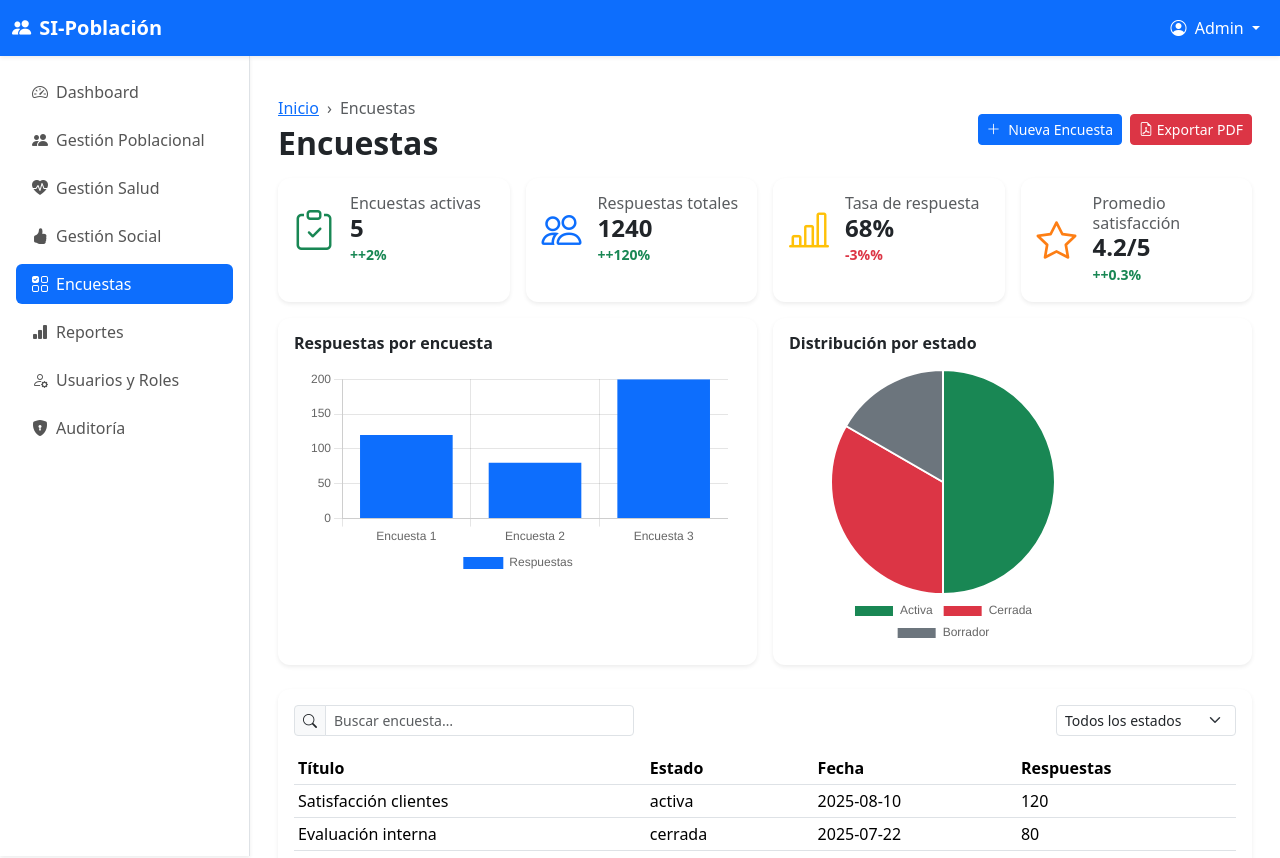
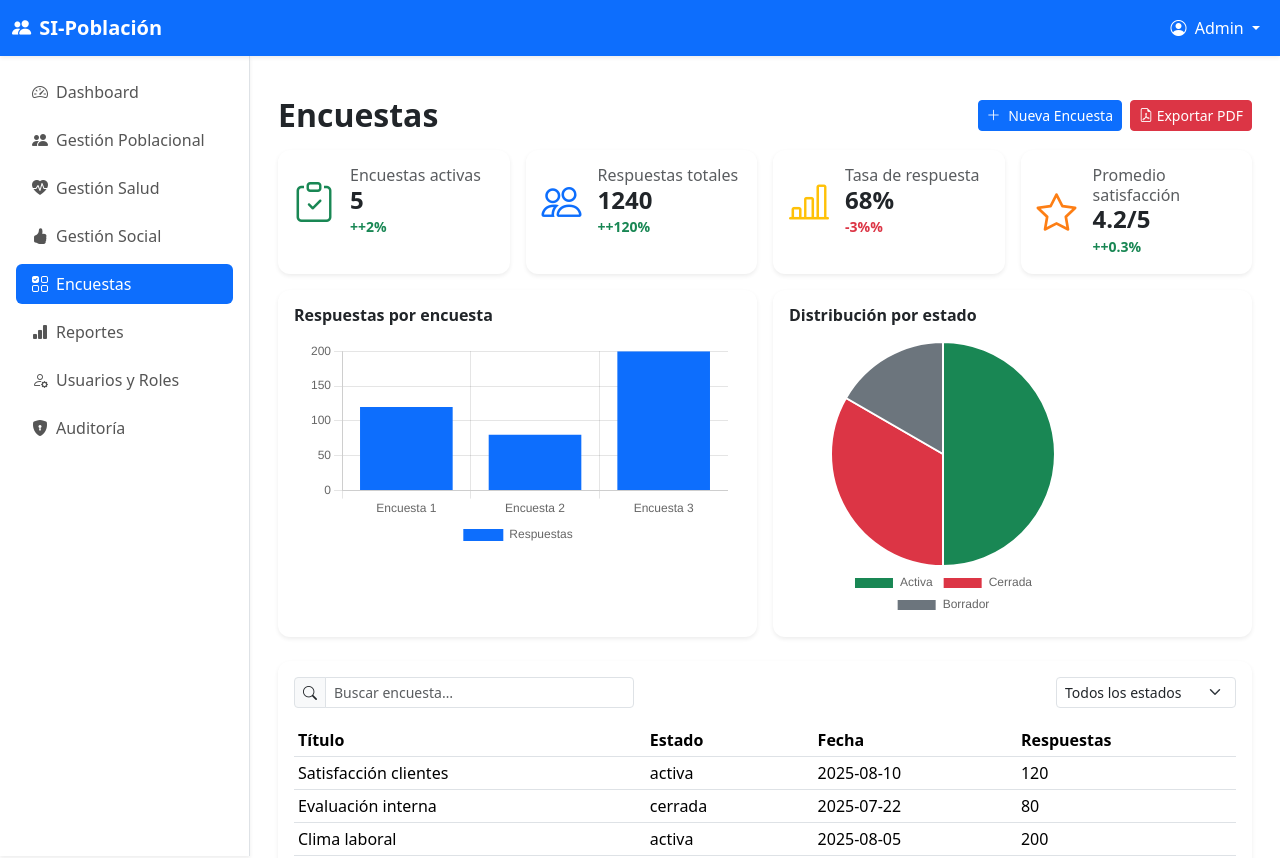
Before and after one commit to eduard-ve/sip_comunidades, a Vue app in the folder frontend/: page /encuestas in a window 1280 px wide. Shown: the top 858 px of the page. Built offline with nearby package versions, Linux system fonts and the light colour scheme.

Commit message:
Se elimino el breadcrumbs no es necesario para la navegacion del pagina

```diff
--- a/frontend/src/views/GestionEncuestas.vue
+++ b/frontend/src/views/GestionEncuestas.vue
@@ -1,10 +1,6 @@
 <template>
   <EncuestaBase
     title="Encuestas"
-    :breadcrumbs="[
-      { label: 'Inicio', to: '/' },
-      { label: 'Encuestas' }
-    ]"
     :kpis="kpis"
     :charts="charts"
     :table="table"
```
